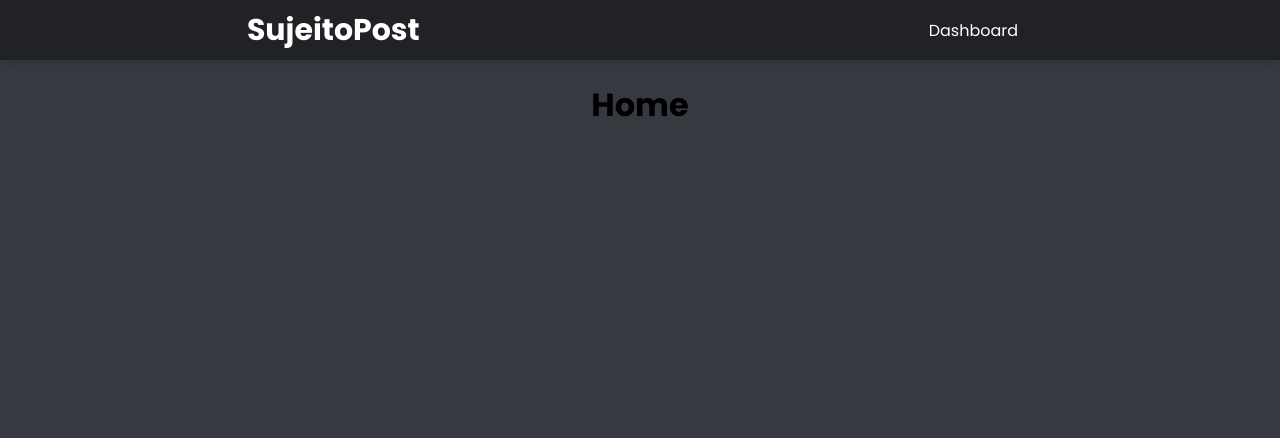
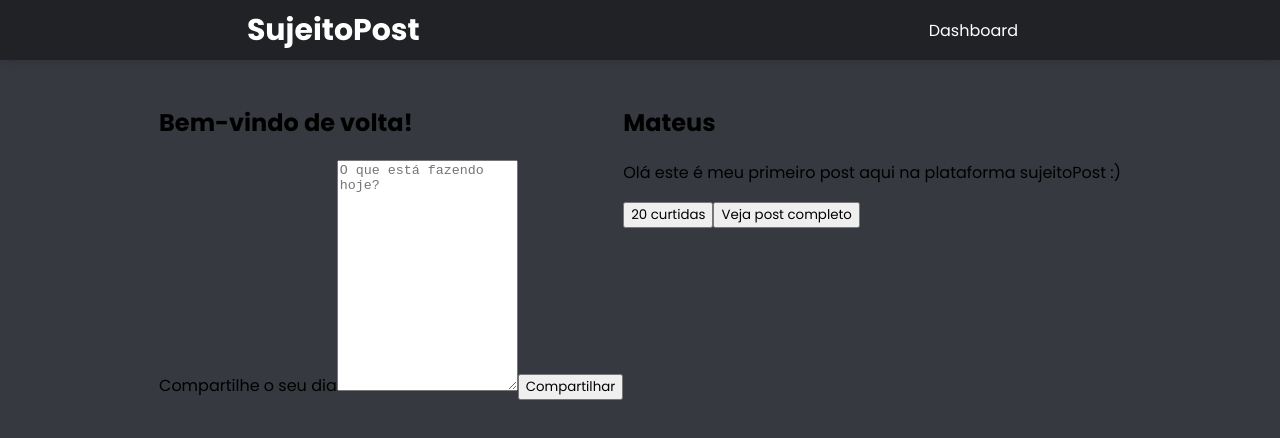
Before and after one commit to PedroMakengo/sujeito-post, a Vue app: page / in a window 1280 px wide. Shown: the top 438 px of the page. Built offline with nearby package versions, Linux system fonts and the light colour scheme; no server answers; sample sign-in values are in the browser's storage.

Commit message:
Criando a parte do home

```diff
--- a/src/pages/Home.vue
+++ b/src/pages/Home.vue
@@ -1,6 +1,27 @@
 <template>
   <div id="home">
-    <h1>Home</h1>
+    <div class="newpost">
+      <h2>Bem-vindo de volta!</h2>
+      <span>Compartilhe o seu dia</span>
+      <textarea
+        name=""
+        placeholder="O que está fazendo hoje?"
+        rows="15"
+        v-model="mensagem"
+      ></textarea>
+      <button>Compartilhar</button>
+    </div>
+    <div class="postarea">
+      <article>
+        <h1>Mateus</h1>
+        <p>Olá este é meu primeiro post aqui na plataforma sujeitoPost :)</p>
+
+        <div class="action-post">
+          <button>20 curtidas</button>
+          <button>Veja post completo</button>
+        </div>
+      </article>
+    </div>
   </div>
 </template>
 
@@ -10,4 +31,12 @@ export default {
 };
 </script>
 
-<style scoped></style>
+<style scoped>
+#home {
+  display: flex;
+  flex-direction: row;
+  margin: 25px;
+}
+
+@import "@/assets/home.css";
+</style>
```
